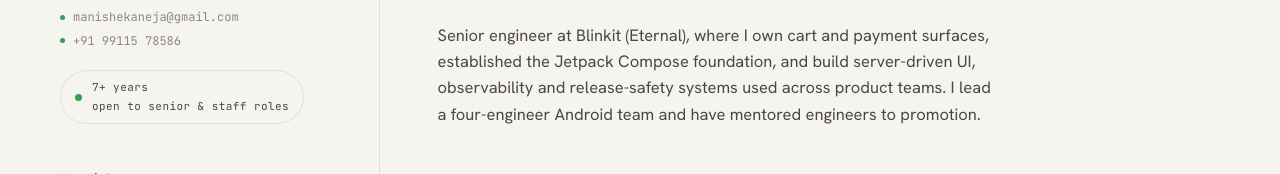
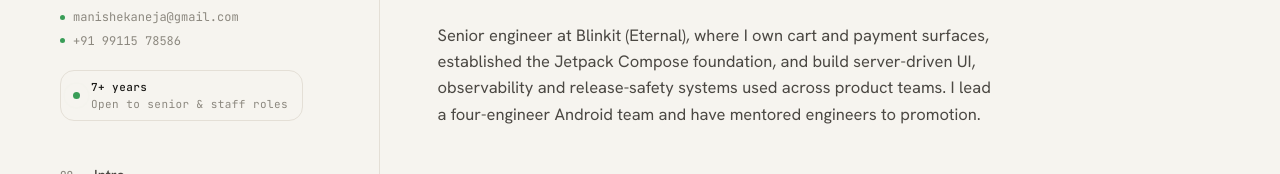
Before and after one commit to manishekaneja/manishekaneja.github.io, a Next.js app: page / in a window 1280 px wide. Shown: the part 268-442 px from the top of the page. Built offline with nearby package versions, Linux system fonts and the light colour scheme.

Commit message:
Status badge: precise two-line layout, 14px radius, ink/ink-3 line colors

```diff
--- a/app/globals.css
+++ b/app/globals.css
@@ -129,14 +129,15 @@ html[data-theme="dark"] .mono-avatar{background:var(--accent);color:#0c0b09;bord
 .meta a:hover{color:var(--accent-ink);}
 .meta .dot{width:5px;height:5px;border-radius:50%;background:var(--accent);flex:none;}
 .status{
-  margin-top:20px;display:inline-flex;align-items:center;gap:10px;align-self:flex-start;
-  border:1px solid var(--line);border-radius:999px;padding:8px 14px;
-  font-family:var(--font-mono),monospace;font-size:11px;color:var(--ink-2);letter-spacing:.04em;
+  margin-top:20px;display:inline-flex;align-items:center;gap:11px;align-self:flex-start;
+  border:1px solid var(--line);border-radius:14px;padding:9px 14px 9px 12px;
+  font-family:var(--font-mono),monospace;font-size:11px;letter-spacing:.04em;
 }
 .status .pulse{width:7px;height:7px;border-radius:50%;background:var(--accent);position:relative;flex:none;}
 .status .pulse::after{content:"";position:absolute;inset:-4px;border-radius:50%;border:1.5px solid var(--accent);opacity:.5;animation:pulse 2.2s var(--ease) infinite;}
 @keyframes pulse{0%{transform:scale(.6);opacity:.6;}100%{transform:scale(1.8);opacity:0;}}
-.status-text{display:flex;flex-direction:column;gap:2px;}
+.status-lines{display:flex;flex-direction:column;gap:2px;line-height:1.3;}
+.status-lines span{white-space:nowrap;}
 
 .sb-nav{margin-top:34px;display:flex;flex-direction:column;gap:2px;}
 .sb-nav a{display:flex;align-items:center;gap:12px;padding:9px 0;font-size:14.5px;font-weight:500;color:var(--ink-2);transition:.2s var(--ease);}
--- a/components/Sidebar.tsx
+++ b/components/Sidebar.tsx
@@ -30,10 +30,10 @@ export default function Sidebar() {
       {/* ---- status pill ---- */}
       <div className="status">
         <span className="pulse"></span>
-        <span className="status-text">
-          <span>7+ years</span>
-          <span>open to senior &amp; staff roles</span>
-        </span>
+        <div className="status-lines">
+          <span style={{color:'var(--ink)',fontWeight:500}}>7+ years</span>
+          <span style={{color:'var(--ink-3)'}}>Open to senior &amp; staff roles</span>
+        </div>
       </div>
 
       {/* ---- scroll-spy nav ---- */}
```
